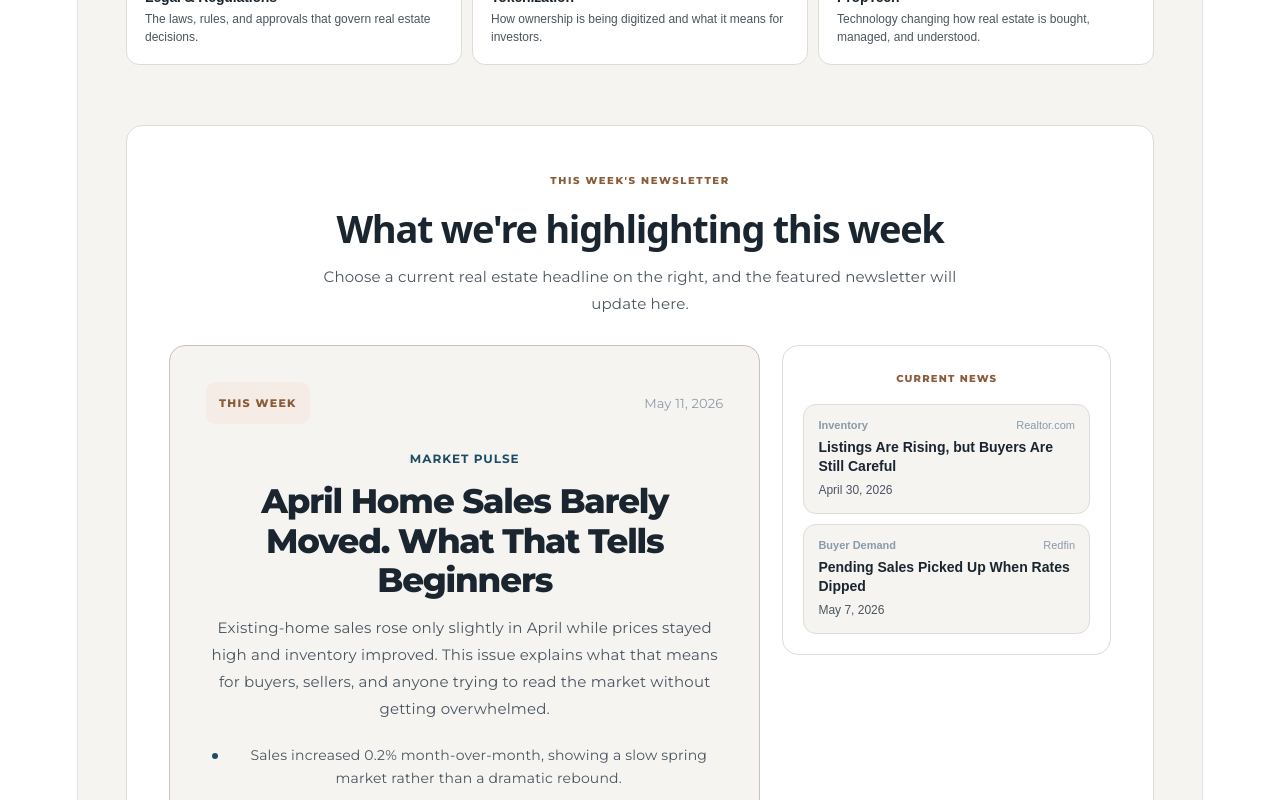
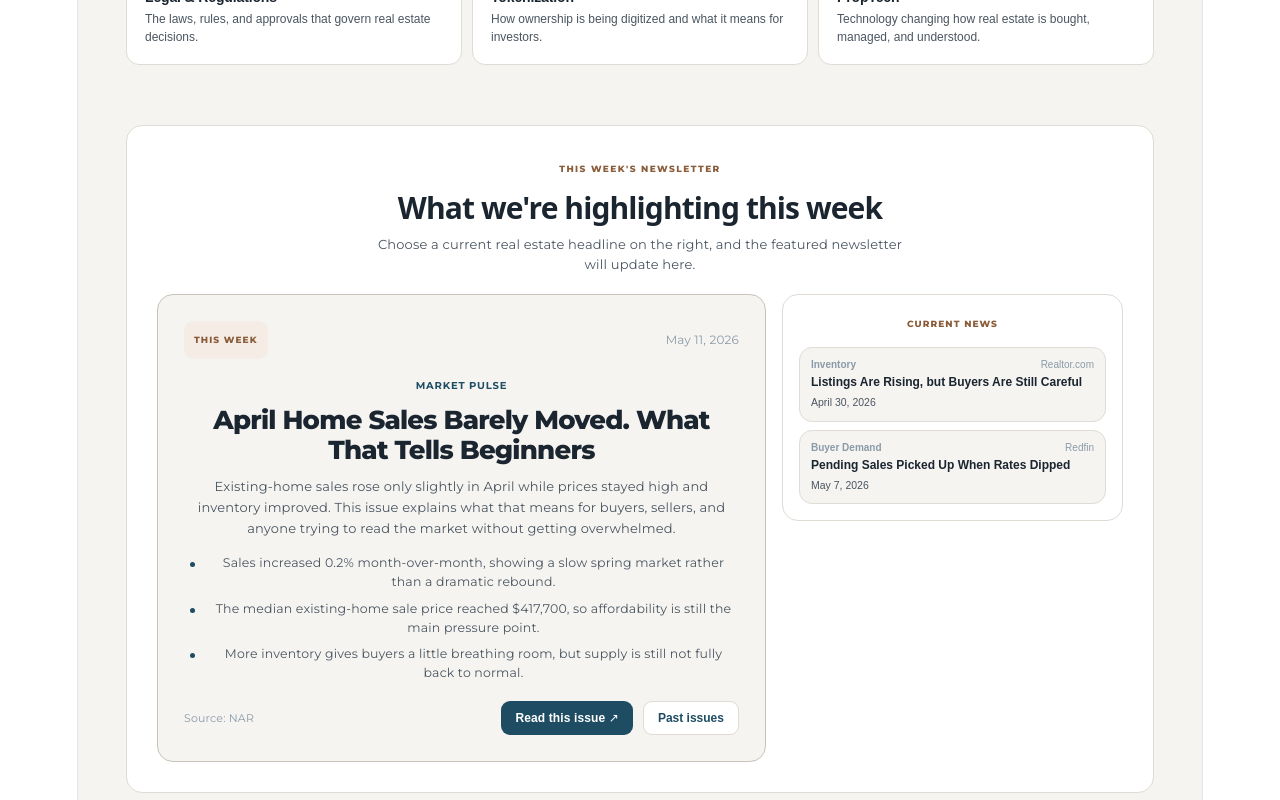
Before and after one commit to juliannareyes2003-create/real-estate-app, a React (Vite) app: page / in a window 1280 px wide. Shown: the part 1520-2320 px from the top of the page. Built offline with nearby package versions, Linux system fonts and the light colour scheme.

Commit message:
newsletter fixes

```diff
--- a/src/App.jsx
+++ b/src/App.jsx
@@ -1422,48 +1422,48 @@ export default function App() {
         </section>
 
         {/* NEWSLETTER + COMMUNITY */}
-        <section id="market-trends-section" style={{ marginBottom: "60px" }}>
-          <div style={{ backgroundColor: C.white, border: `1px solid ${C.border}`, borderRadius: R.xl, padding: "clamp(26px,4vw,42px)", marginBottom: "22px" }}>
-            <div style={{ textAlign: "center", maxWidth: "760px", margin: "0 auto 28px" }}>
-              <div style={{ fontSize: "10px", fontWeight: "800", color: C.warm, letterSpacing: "0.16em", marginBottom: "12px" }}>THIS WEEK'S NEWSLETTER</div>
-              <h2 style={{ fontSize: "clamp(26px,4vw,38px)", fontWeight: "800", letterSpacing: "-0.035em", margin: "0 0 12px", color: C.ink }}>What we're highlighting this week</h2>
-              <p style={{ fontSize: "15px", color: C.inkLight, lineHeight: "1.8", margin: "0 auto", maxWidth: "680px" }}>Choose a current real estate headline on the right, and the featured newsletter will update here.</p>
-            </div>
-
-            <div style={{ display: "grid", gridTemplateColumns: "minmax(0,1.35fr) minmax(300px,0.75fr)", gap: "22px", alignItems: "stretch" }}>
-              <article style={{ backgroundColor: C.bg, border: `1px solid ${C.borderStrong}`, borderRadius: R.xl, padding: "clamp(24px,4vw,36px)", display: "flex", flexDirection: "column", justifyContent: "space-between" }}>
+        <section id="market-trends-section" style={{ marginBottom: "46px" }}>
+          <div style={{ backgroundColor: C.white, border: `1px solid ${C.border}`, borderRadius: R.xl, padding: "clamp(20px,3vw,30px)", marginBottom: "18px" }}>
+            <div style={{ textAlign: "center", maxWidth: "650px", margin: "0 auto 20px" }}>
+              <div style={{ fontSize: "9px", fontWeight: "800", color: C.warm, letterSpacing: "0.16em", marginBottom: "8px" }}>THIS WEEK'S NEWSLETTER</div>
+              <h2 style={{ fontSize: "clamp(22px,3vw,30px)", fontWeight: "800", letterSpacing: "-0.03em", margin: "0 0 8px", color: C.ink }}>What we're highlighting this week</h2>
+              <p style={{ fontSize: "13px", color: C.inkLight, lineHeight: "1.55", margin: "0 auto", maxWidth: "540px" }}>Choose a current real estate headline on the right, and the featured newsletter will update here.</p>
+            </div>
+
+            <div style={{ display: "grid", gridTemplateColumns: "minmax(0,1.25fr) minmax(260px,0.7fr)", gap: "16px", alignItems: "stretch" }}>
+              <article style={{ backgroundColor: C.bg, border: `1px solid ${C.borderStrong}`, borderRadius: R.xl, padding: "clamp(18px,3vw,26px)", display: "flex", flexDirection: "column", justifyContent: "space-between" }}>
                 <div>
-                  <div style={{ display: "flex", justifyContent: "space-between", alignItems: "center", gap: "14px", flexWrap: "wrap", marginBottom: "22px" }}>
-                    <div style={{ fontSize: "11px", fontWeight: "800", color: C.warm, letterSpacing: "0.12em", padding: "8px 13px", backgroundColor: C.warmLight, borderRadius: R.md }}>{weeklyNewsletter.label}</div>
-                    <div style={{ fontSize: "13px", color: C.inkMuted }}>{weeklyNewsletter.date}</div>
+                  <div style={{ display: "flex", justifyContent: "space-between", alignItems: "center", gap: "12px", flexWrap: "wrap", marginBottom: "14px" }}>
+                    <div style={{ fontSize: "9px", fontWeight: "800", color: C.warm, letterSpacing: "0.12em", padding: "6px 10px", backgroundColor: C.warmLight, borderRadius: R.md }}>{weeklyNewsletter.label}</div>
+                    <div style={{ fontSize: "12px", color: C.inkMuted }}>{weeklyNewsletter.date}</div>
                   </div>
 
-                  <div style={{ fontSize: "12px", fontWeight: "700", color: C.accent, letterSpacing: "0.08em", textTransform: "uppercase", marginBottom: "10px" }}>{weeklyNewsletter.category}</div>
-                  <h3 style={{ fontSize: "clamp(24px,3vw,34px)", fontWeight: "800", letterSpacing: "-0.035em", margin: "0 0 14px", color: C.ink, lineHeight: "1.15" }}>{weeklyNewsletter.title}</h3>
-                  <p style={{ fontSize: "15px", color: C.inkLight, lineHeight: "1.8", margin: "0 0 22px" }}>{weeklyNewsletter.intro}</p>
-
-                  <div style={{ display: "grid", gap: "12px", marginBottom: "26px" }}>
+                  <div style={{ fontSize: "10px", fontWeight: "700", color: C.accent, letterSpacing: "0.08em", textTransform: "uppercase", marginBottom: "7px" }}>{weeklyNewsletter.category}</div>
+                  <h3 style={{ fontSize: "clamp(20px,2.5vw,26px)", fontWeight: "800", letterSpacing: "-0.03em", margin: "0 0 10px", color: C.ink, lineHeight: "1.15" }}>{weeklyNewsletter.title}</h3>
+                  <p style={{ fontSize: "13px", color: C.inkLight, lineHeight: "1.6", margin: "0 0 16px" }}>{weeklyNewsletter.intro}</p>
+
+                  <div style={{ display: "grid", gap: "8px", marginBottom: "18px" }}>
                     {weeklyNewsletter.bullets.map((b,i) => (
-                      <div key={i} style={{ display: "grid", gridTemplateColumns: "18px minmax(0,1fr)", gap: "10px", alignItems: "start" }}>
-                        <div style={{ width: "6px", height: "6px", borderRadius: "50%", backgroundColor: C.accent, marginTop: "9px", justifySelf: "center" }} />
-                        <div style={{ fontSize: "14px", color: C.inkLight, lineHeight: "1.65" }}>{b}</div>
+                      <div key={i} style={{ display: "grid", gridTemplateColumns: "16px minmax(0,1fr)", gap: "8px", alignItems: "start" }}>
+                        <div style={{ width: "5px", height: "5px", borderRadius: "50%", backgroundColor: C.accent, marginTop: "8px", justifySelf: "center" }} />
+                        <div style={{ fontSize: "12.5px", color: C.inkLight, lineHeight: "1.5" }}>{b}</div>
                       </div>
                     ))}
                   </div>
                 </div>
 
                 <div style={{ display: "flex", justifyContent: "space-between", alignItems: "center", gap: "12px", flexWrap: "wrap" }}>
-                  <div style={{ fontSize: "12px", color: C.inkMuted }}>Source: {weeklyNewsletter.source}</div>
+                  <div style={{ fontSize: "11px", color: C.inkMuted }}>Source: {weeklyNewsletter.source}</div>
                   <div style={{ display: "flex", gap: "10px", flexWrap: "wrap" }}>
                     <button
                       onClick={() => weeklyNewsletter.sourceUrl !== "#" && window.open(weeklyNewsletter.sourceUrl, "_blank", "noopener,noreferrer")}
-                      style={{ ...btn.primary, padding: "12px 18px" }}
+                      style={{ ...btn.primary, padding: "9px 14px", fontSize: "12px" }}
                     >
                       Read this issue ↗
                     </button>
                     <button
                       onClick={() => setShowPastIssues(!showPastIssues)}
-                      style={{ ...btn.secondary, padding: "12px 18px" }}
+                      style={{ ...btn.secondary, padding: "9px 14px", fontSize: "12px" }}
                     >
                       {showPastIssues ? "Hide past issues" : "Past issues"}
                     </button>
@@ -1471,24 +1471,24 @@ export default function App() {
                 </div>
               </article>
 
-              <aside style={{ display: "flex", flexDirection: "column", gap: "14px" }}>
-                <div style={{ border: `1px solid ${C.border}`, borderRadius: R.xl, padding: "20px", backgroundColor: C.white }}>
-                  <div style={{ fontSize: "10px", fontWeight: "800", color: C.warm, letterSpacing: "0.12em", marginBottom: "12px" }}>CURRENT NEWS</div>
-                  <div style={{ display: "grid", gap: "10px" }}>
+              <aside style={{ display: "flex", flexDirection: "column", gap: "12px" }}>
+                <div style={{ border: `1px solid ${C.border}`, borderRadius: R.xl, padding: "16px", backgroundColor: C.white }}>
+                  <div style={{ fontSize: "9px", fontWeight: "800", color: C.warm, letterSpacing: "0.12em", marginBottom: "10px" }}>CURRENT NEWS</div>
+                  <div style={{ display: "grid", gap: "8px" }}>
                     {currentNews.map(item => {
                       const active = selectedNewsletterId === item.id;
                       return (
                         <button
                           key={item.id}
                           onClick={() => setSelectedNewsletterId(item.id)}
-                          style={{ textAlign: "left", border: `1px solid ${active ? C.accent : C.border}`, borderRadius: R.lg, padding: "14px", backgroundColor: active ? C.accentLight : C.bg, cursor: "pointer" }}
+                          style={{ textAlign: "left", border: `1px solid ${active ? C.accent : C.border}`, borderRadius: R.lg, padding: "11px", backgroundColor: active ? C.accentLight : C.bg, cursor: "pointer" }}
                         >
-                          <div style={{ display: "flex", justifyContent: "space-between", gap: "10px", marginBottom: "7px" }}>
-                            <span style={{ fontSize: "11px", fontWeight: "700", color: active ? C.accent : C.inkMuted }}>{item.category}</span>
-                            <span style={{ fontSize: "11px", color: C.inkMuted }}>{item.source}</span>
+                          <div style={{ display: "flex", justifyContent: "space-between", gap: "8px", marginBottom: "5px" }}>
+                            <span style={{ fontSize: "10px", fontWeight: "700", color: active ? C.accent : C.inkMuted }}>{item.category}</span>
+                            <span style={{ fontSize: "10px", color: C.inkMuted }}>{item.source}</span>
                           </div>
-                          <div style={{ fontSize: "14px", fontWeight: "800", color: C.ink, lineHeight: "1.35", marginBottom: "5px" }}>{item.title}</div>
-                          <div style={{ fontSize: "12px", color: C.inkLight, lineHeight: "1.5" }}>{item.date}</div>
+                          <div style={{ fontSize: "12px", fontWeight: "800", color: C.ink, lineHeight: "1.32", marginBottom: "4px" }}>{item.title}</div>
+                          <div style={{ fontSize: "10.5px", color: C.inkLight, lineHeight: "1.4" }}>{item.date}</div>
                         </button>
                       );
                     })}
@@ -1496,17 +1496,17 @@ export default function App() {
                 </div>
 
                 {showPastIssues && (
-                  <div style={{ border: `1px solid ${C.border}`, borderRadius: R.xl, padding: "20px", backgroundColor: C.white }}>
-                    <div style={{ fontSize: "10px", fontWeight: "800", color: C.warm, letterSpacing: "0.12em", marginBottom: "12px" }}>PAST ISSUES</div>
-                    <div style={{ display: "grid", gap: "10px" }}>
+                  <div style={{ border: `1px solid ${C.border}`, borderRadius: R.xl, padding: "16px", backgroundColor: C.white }}>
+                    <div style={{ fontSize: "9px", fontWeight: "800", color: C.warm, letterSpacing: "0.12em", marginBottom: "10px" }}>PAST ISSUES</div>
+                    <div style={{ display: "grid", gap: "8px" }}>
                       {pastIssues.map(item => (
                         <button
                           key={item.id}
                           onClick={() => { setSelectedNewsletterId(item.id); setShowPastIssues(false); }}
-                          style={{ textAlign: "left", border: `1px solid ${C.border}`, borderRadius: R.lg, padding: "14px", backgroundColor: C.bg, cursor: "pointer" }}
+                          style={{ textAlign: "left", border: `1px solid ${C.border}`, borderRadius: R.lg, padding: "11px", backgroundColor: C.bg, cursor: "pointer" }}
                         >
-                          <div style={{ fontSize: "11px", fontWeight: "700", color: C.inkMuted, marginBottom: "7px" }}>{item.date}</div>
-                          <div style={{ fontSize: "14px", fontWeight: "800", color: C.ink, lineHeight: "1.35" }}>{item.title}</div>
+                          <div style={{ fontSize: "10px", fontWeight: "700", color: C.inkMuted, marginBottom: "5px" }}>{item.date}</div>
+                          <div style={{ fontSize: "12px", fontWeight: "800", color: C.ink, lineHeight: "1.3" }}>{item.title}</div>
                         </button>
                       ))}
                     </div>
```
